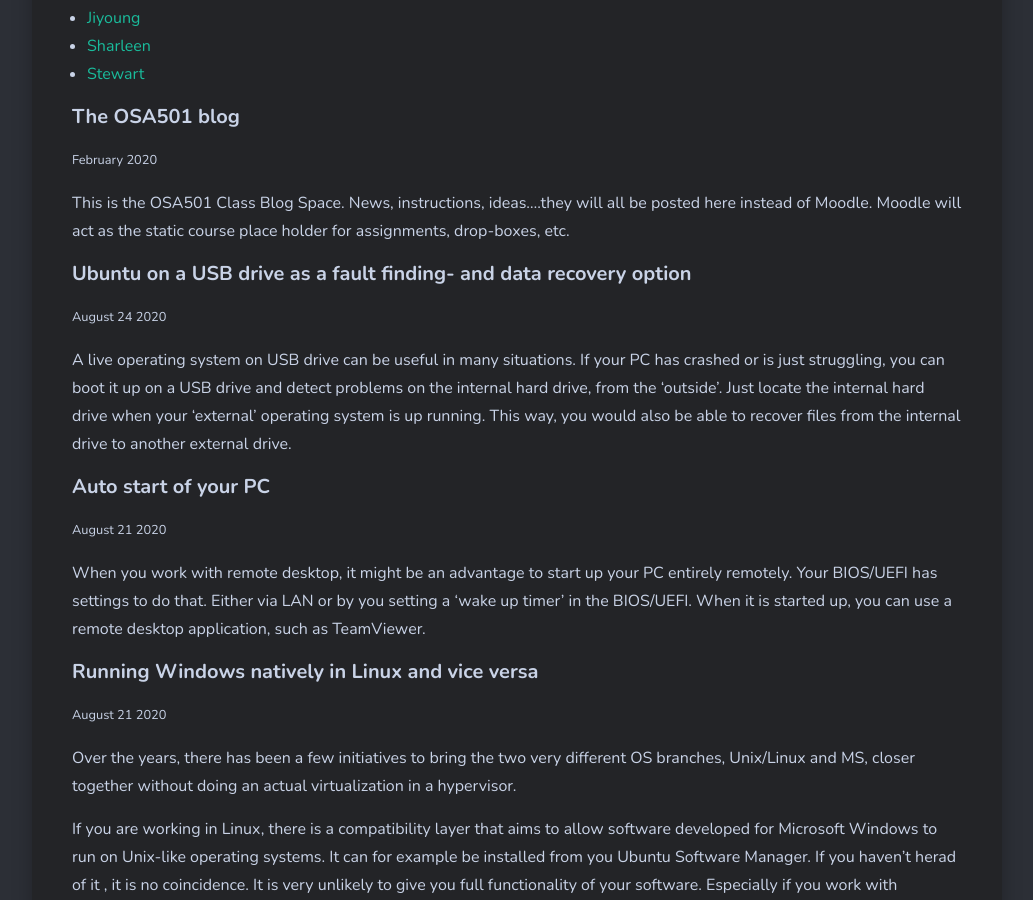
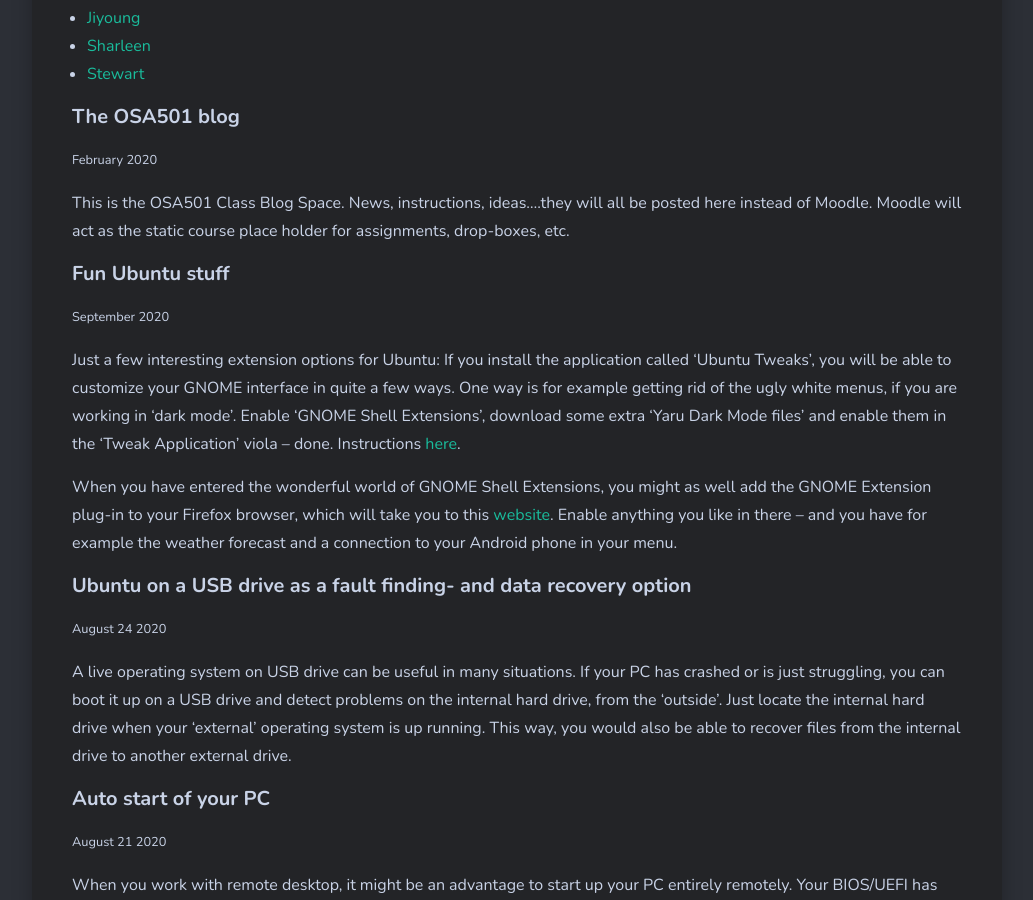
Before and after one commit to larsoliverdam/nmit, a Jekyll site: the page built from _pages/OSA501.md, in a window 1280 px wide and 900 px high, scrolled down 1007 px. Shown: the whole window, without its empty margins (123-1156 px from the left). Built offline with Jekyll 4.4.1, drawn with Linux system fonts in a browser that asks for light colours; nearby versions of some CDN libraries; comment, search, counter and statistics services are not loaded.

Commit message:
OSA501 update

```diff
--- a/_pages/OSA501.md
+++ b/_pages/OSA501.md
@@ -18,6 +18,14 @@
 <small>February 2020</small>
 
 This is the OSA501 Class Blog Space. News, instructions, ideas....they will all be posted here instead of Moodle. Moodle will act as the static course place holder for assignments, drop-boxes, etc.
+
+#### Fun Ubuntu stuff
+<small>September 2020</small>
+
+Just a few interesting extension options for Ubuntu: If you install the application called ‘Ubuntu Tweaks’, you will be able to customize your GNOME interface in quite a few ways.
+One way is for example getting rid of the ugly white menus, if you are working in ‘dark mode’. Enable ‘GNOME Shell Extensions’, download some extra ‘Yaru Dark Mode files’ and enable them in the ‘Tweak Application’ viola – done. Instructions [here](https://www.omgubuntu.co.uk/2020/04/enable-full-dark-mode-in-ubuntu-20-04).
+
+When you have entered the wonderful world of GNOME Shell Extensions, you might as well add the GNOME Extension plug-in to your Firefox browser, which will take you to this [website](https://extensions.gnome.org/). Enable anything you like in there – and you have for example the weather forecast and a connection to your Android phone in your menu.
 
 #### Ubuntu on a USB drive as a fault finding-  and data recovery option
 <small>August 24 2020</small>
```
